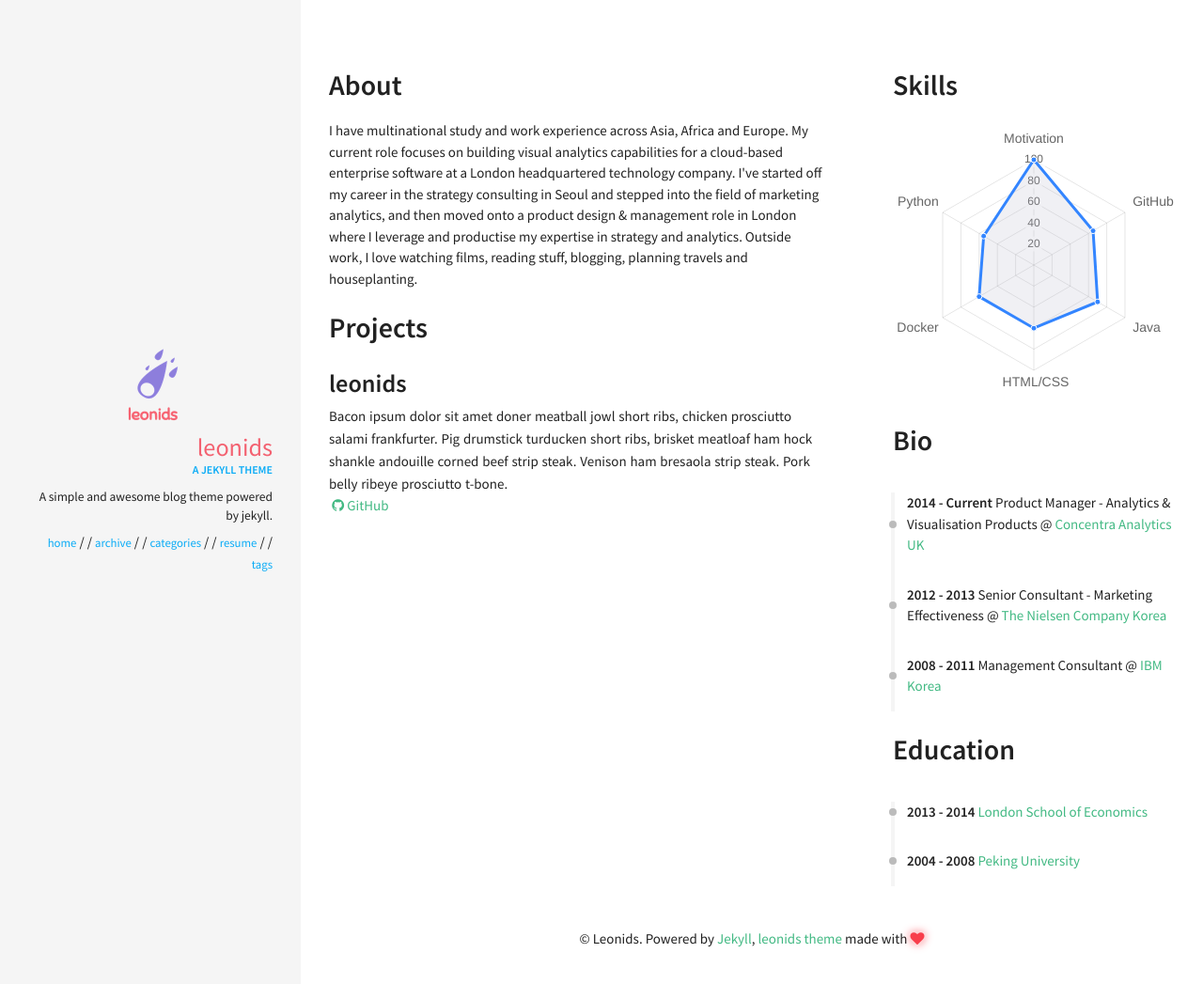
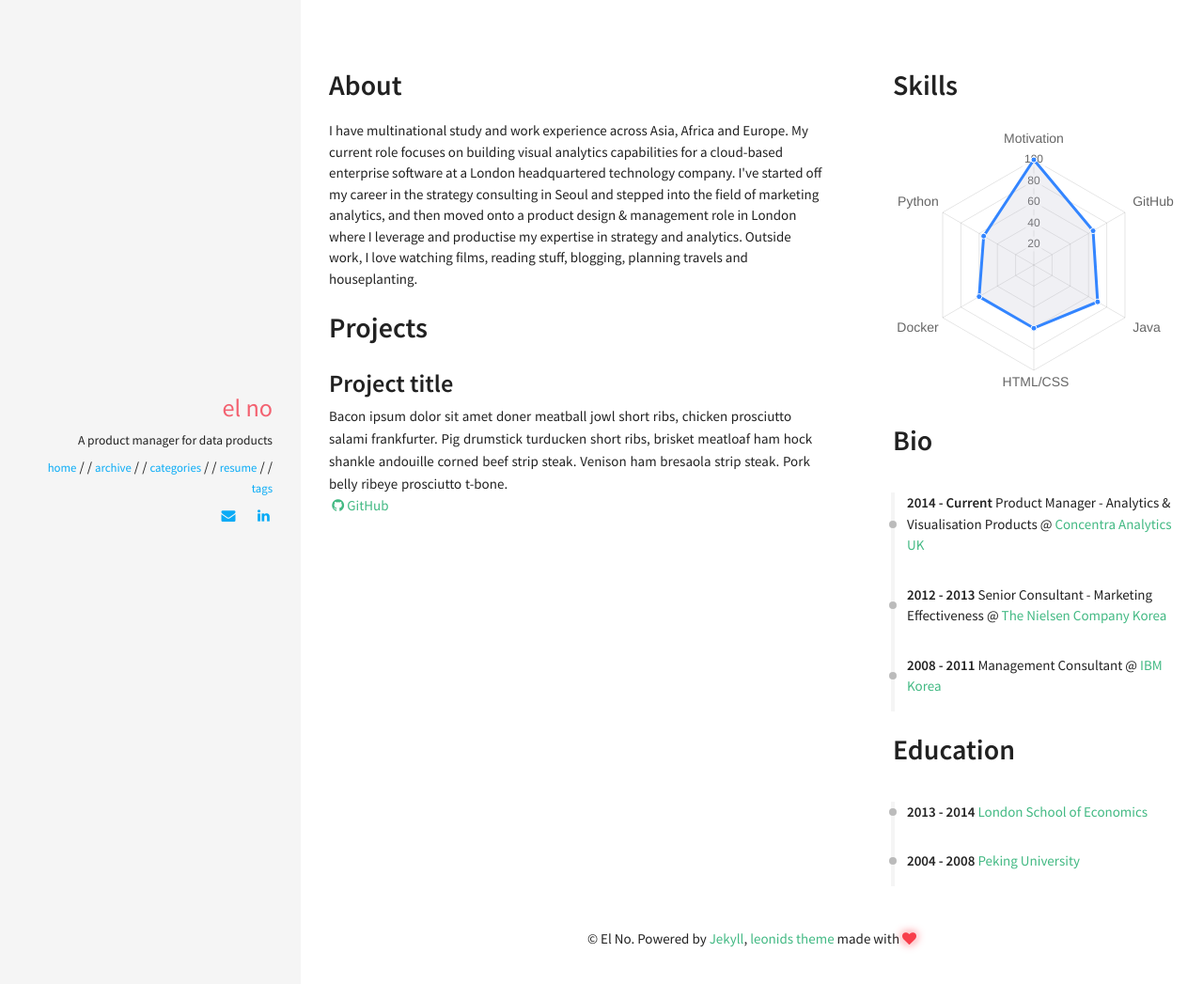
Before and after one commit to reasonableprototype/reasonableprototype.github.io, a Jekyll site: the page built from resume.html, in a window 1280 px wide. Shown: the top 1047 px of the page at 94% size. Built offline with Jekyll 4.4.1, drawn with Linux system fonts in a browser that asks for light colours; nearby versions of some CDN libraries.

Commit message:
owner config

```diff
--- a/_config.yml
+++ b/_config.yml
@@ -33,11 +33,11 @@ kramdown:
 ####################################
 #
 owner:
-  name: Leonids
-  avatar: leonids-logo.png
-  job: "A jekyll theme"
-  bio: "A simple and awesome blog theme powered by jekyll."
-  email:
+  name: El No
+  avatar:
+  job:
+  bio: "A product manager for data products"
+  email: lubynoel@gmail.com
   disqus-shortname:
   twitter: #username
   facebook: #username
@@ -51,7 +51,7 @@ owner:
   github: #username
   gitlab: #username
   stackoverflow: #123456/username   from a "http://stackoverflow.com/users/123456/username" link
-  linkedin: #username
+  linkedin: https://www.linkedin.com/in/elno24/
   skype: #username
   xing: #username
   instagram: #username
--- a/_data/index/projects.yml
+++ b/_data/index/projects.yml
@@ -1,4 +1,4 @@
-- name: leonids
+- name: Project title
   descr: "Bacon ipsum dolor sit amet doner meatball jowl short ribs, chicken prosciutto salami frankfurter. Pig drumstick turducken short ribs, brisket meatloaf ham hock shankle andouille corned beef strip steak. Venison ham bresaola strip steak. Pork belly ribeye prosciutto t-bone."
   image: pong.png
   github: https://github.com/renyuanz/leonids
```
